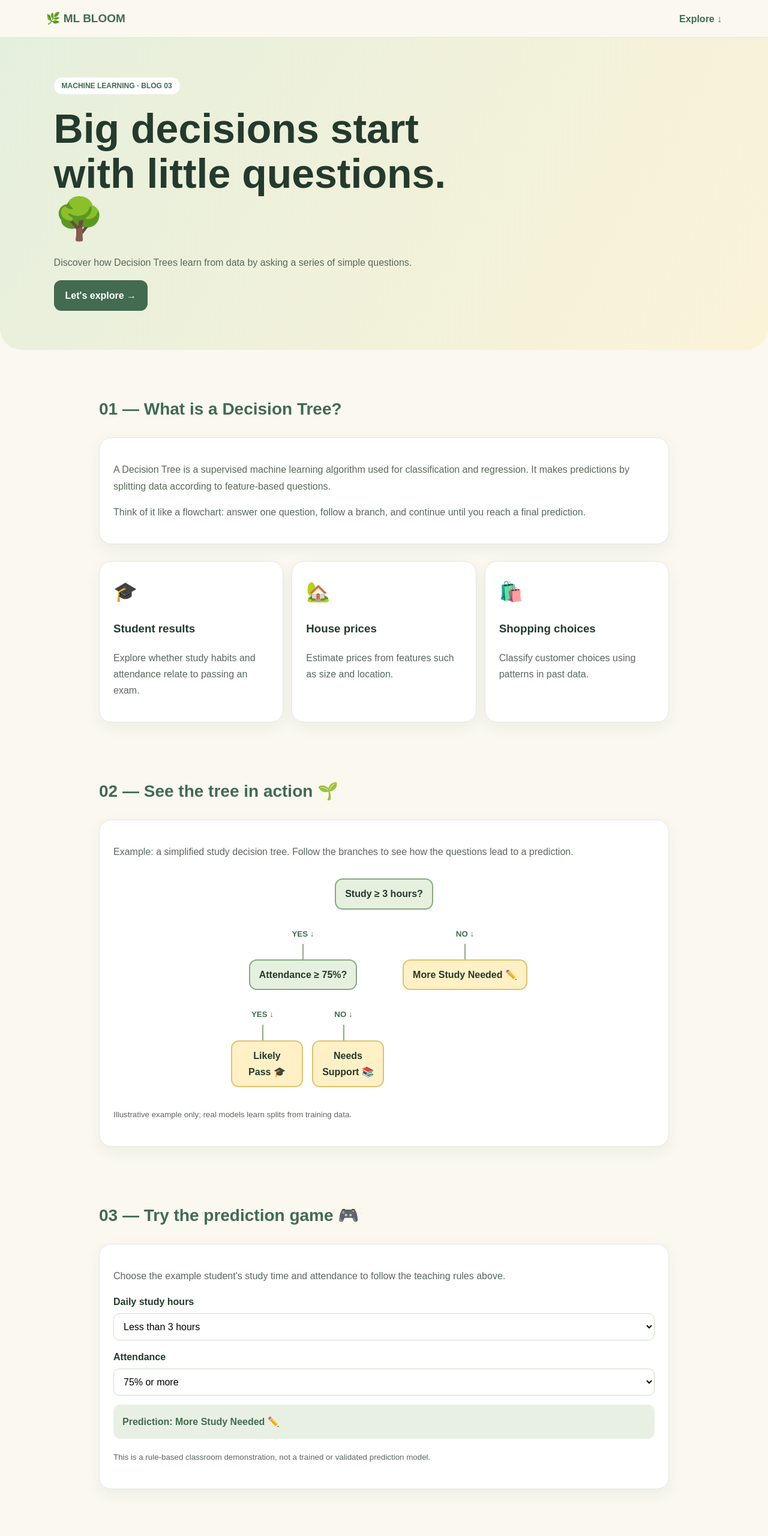
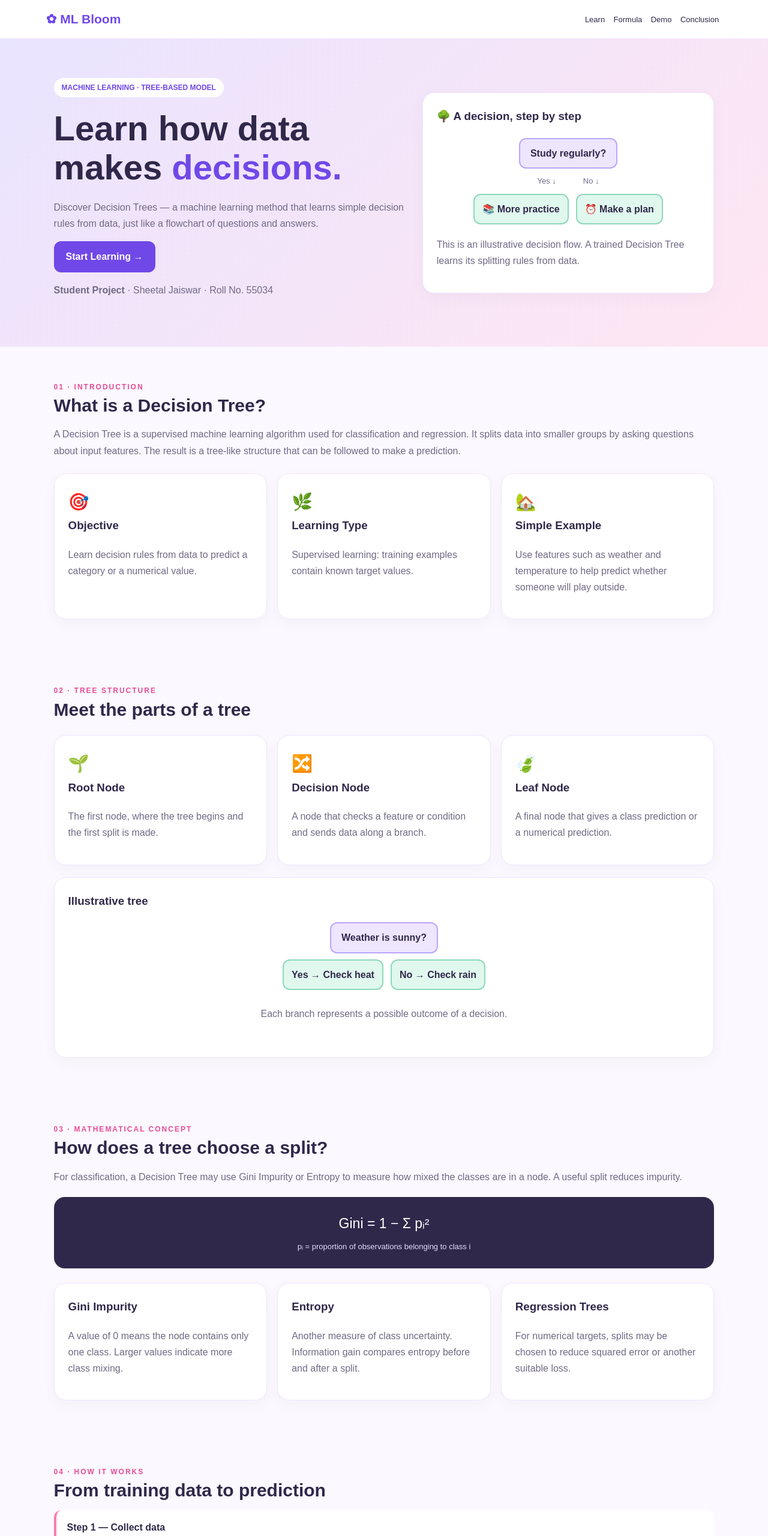
Before and after one commit to sheetal123jaiswar-oss/decision-tree-blog, a plain HTML site: page index.html in a window 1280 px wide. Shown: the top 2560 px of the page at 60% size. Drawn offline with Linux system fonts and the light colour scheme.

Commit message:
Update index.html

```diff
--- a/index.html
+++ b/index.html
@@ -3,176 +3,270 @@
 <html lang="en">
 <head>
 <meta charset="UTF-8">
-<meta name="viewport" content="width=device-width, initial-scale=1">
+<meta name="viewport" content="width=device-width, initial-scale=1.0">
 <title>Decision Tree | ML Bloom</title>
 <style>
-:root{--green:#426b50;--leaf:#8eae83;--cream:#faf8ef;--ink:#243a2c;--yellow:#f5d98b;--soft:#e8f0e3}
+:root{--purple:#7048e8;--pink:#ff79b0;--mint:#a5ead5;--ink:#30284a;--muted:#716a85;--bg:#fbf8ff}
 *{box-sizing:border-box;scroll-behavior:smooth}
-body{margin:0;background:var(--cream);color:var(--ink);font-family:Arial,sans-serif;line-height:1.7}
-nav{position:sticky;top:0;z-index:5;display:flex;justify-content:space-between;align-items:center;padding:15px 6%;background:#faf8eff2;border-bottom:1px solid #dfe8d8}
-nav b{color:var(--green);font-size:19px}nav a{color:var(--green);text-decoration:none;font-weight:bold}
-.hero{padding:65px 7%;background:linear-gradient(120deg,#e5efdd,#fbf3d8);border-radius:0 0 36px 36px}
-.tag{background:#fff;padding:7px 13px;border-radius:20px;font-size:12px;font-weight:bold;color:var(--green)}
-h1{font-size:clamp(40px,7vw,68px);line-height:1.1;margin:22px 0;max-width:700px}
-h2{color:var(--green);font-size:28px}
-p{color:#58685b}
-.btn{display:inline-block;background:var(--green);color:white;text-decoration:none;padding:12px 19px;border-radius:12px;border:0;cursor:pointer;font-weight:bold}
-main{max-width:1000px;margin:auto;padding:25px}
-section{padding:27px 0;scroll-margin-top:75px}
-.card{background:white;border:1px solid #e1e9dc;border-radius:20px;padding:23px;margin:14px 0;box-shadow:0 8px 25px #304c3010}
-.grid{display:grid;grid-template-columns:repeat(auto-fit,minmax(200px,1fr));gap:14px}
-.icon{font-size:32px}
-.diagram{overflow-x:auto;padding:15px 0;text-align:center}
-.node{display:inline-block;background:#e6f0df;border:2px solid #88a97f;border-radius:13px;padding:10px 15px;font-weight:bold;min-width:120px}
-.leaf{background:#fff0c6;border-color:#dfc36b}
-.branches{display:flex;justify-content:center;gap:30px;position:relative;margin-top:25px}
-.branch{flex:1;min-width:100px;max-width:240px}
-.line{height:26px;width:2px;background:#91a68a;margin:auto}
-.branch small{display:block;color:#426b50;font-weight:bold;margin:5px}
-label{display:block;font-weight:bold;margin:14px 0 6px}
-select{width:100%;padding:12px;border:1px solid #cddbc6;border-radius:10px;background:#fff;font-size:16px}
-.result{padding:15px;background:var(--soft);border-radius:12px;font-weight:bold;color:var(--green);margin-top:15px}
-.options button{display:block;width:100%;text-align:left;padding:12px;margin:9px 0;border:1px solid #dce7d5;border-radius:10px;background:#f3f7ee;cursor:pointer;color:var(--ink);font-size:15px}
-.options button:hover{background:#e5efd9}
-footer{text-align:center;padding:30px;background:#e7efdf;margin-top:35px}
-@media(max-width:520px){.branches{gap:8px}.node{padding:8px 5px;min-width:88px;font-size:12px}.branch{min-width:90px}}
+body{margin:0;font-family:Arial,sans-serif;background:var(--bg);color:var(--ink);line-height:1.7}
+nav{position:sticky;top:0;z-index:5;background:#ffffffed;backdrop-filter:blur(12px);padding:14px 6%;display:flex;justify-content:space-between;align-items:center;gap:12px;border-bottom:1px solid #eee5ff}
+.logo{font-size:21px;font-weight:900;color:var(--purple)}
+nav a{font-size:13px;text-decoration:none;color:var(--ink);margin:0 5px}
+.hero{padding:65px 7%;background:linear-gradient(135deg,#e9e4ff,#ffe6f2);display:grid;grid-template-columns:1.2fr 1fr;gap:30px;align-items:center}
+.tag{display:inline-block;background:white;padding:6px 13px;border-radius:25px;font-size:12px;color:var(--purple);font-weight:bold}
+h1{font-size:clamp(35px,5vw,58px);line-height:1.12;margin:20px 0}
+h1 span{color:var(--purple)}
+h2{font-size:30px;line-height:1.25;margin:0 0 14px}
+h3{margin-top:0}
+p{color:var(--muted)}
+.btn{display:inline-block;background:var(--purple);color:white;padding:12px 20px;border-radius:12px;text-decoration:none;border:0;font-weight:bold;cursor:pointer}
+.art,.card{background:white;border:1px solid #eee6ff;border-radius:20px;padding:23px;box-shadow:0 8px 25px #34206009}
+section{padding:52px 7%;scroll-margin-top:75px}
+.label{font-size:12px;text-transform:uppercase;letter-spacing:2px;color:#e94c96;font-weight:bold}
+.grid{display:grid;grid-template-columns:repeat(3,1fr);gap:17px;margin-top:24px}
+.emoji{font-size:28px}
+.formula{background:#30284a;color:#fff;padding:25px;text-align:center;border-radius:18px;font-size:23px;margin:20px 0}
+.formula small{display:block;font-size:13px;color:#e3d9ff;margin-top:8px}
+.step{background:white;border-left:4px solid var(--pink);border-radius:12px;padding:15px 18px;margin:12px 0}
+.demo{padding:25px;background:linear-gradient(135deg,#eee7ff,#fff0f7);border-radius:20px;margin-top:20px}
+select{width:100%;padding:13px;border:1px solid #d8c9ff;border-radius:10px;background:white;color:var(--ink);font-size:15px;margin:8px 0 16px}
+.result{background:white;padding:20px;border-radius:15px;text-align:center;margin-top:15px}
+.result strong{display:block;color:var(--purple);font-size:25px}
+.tree{display:flex;flex-direction:column;align-items:center;gap:10px;margin:20px 0}
+.node{background:#eee6ff;border:2px solid #b9a6ff;border-radius:12px;padding:10px 17px;text-align:center;font-weight:bold}
+.leaves{display:flex;gap:12px;justify-content:center;flex-wrap:wrap}
+.leaf{background:#e0f8ee;border:2px solid #8ed8bc;border-radius:12px;padding:10px 13px;text-align:center;font-weight:bold}
+.quiz-option{display:block;width:100%;padding:12px;text-align:left;border:1px solid #ddd0ff;border-radius:10px;background:white;color:var(--ink);margin:9px 0;cursor:pointer}
+.quiz-option:hover{border-color:var(--purple)}
+#feedback{font-weight:bold}
+footer{background:#30284a;text-align:center;padding:35px 7%;color:white}
+footer p{color:#ded5f6}
+@media(max-width:750px){nav{flex-wrap:wrap}.hero{grid-template-columns:1fr;padding-top:42px}.grid{grid-template-columns:1fr}section{padding:40px 5%}h2{font-size:26px}}
 </style>
 </head>
 <body>
-<nav><b>🌿 ML BLOOM</b><a href="#learn">Explore ↓</a></nav>
+
+<nav>
+  <div class="logo">✿ ML Bloom</div>
+  <div>
+    <a href="#intro">Learn</a>
+    <a href="#formula">Formula</a>
+    <a href="#demo">Demo</a>
+    <a href="#conclusion">Conclusion</a>
+  </div>
+</nav>
+
 <header class="hero">
-<span class="tag">MACHINE LEARNING · BLOG 03</span>
-<h1>Big decisions start with little questions. 🌳</h1>
-<p>Discover how Decision Trees learn from data by asking a series of simple questions.</p>
-<a class="btn" href="#learn">Let's explore →</a>
+  <div>
+    <span class="tag">MACHINE LEARNING · TREE-BASED MODEL</span>
+    <h1>Learn how data makes <span>decisions.</span></h1>
+    <p>Discover Decision Trees — a machine learning method that learns simple decision rules from data, just like a flowchart of questions and answers.</p>
+    <a class="btn" href="#intro">Start Learning →</a>
+    <p><strong>Student Project</strong> · Sheetal Jaiswar · Roll No. 55034</p>
+  </div>
+  <div class="art">
+    <h3>🌳 A decision, step by step</h3>
+    <div class="tree">
+      <div class="node">Study regularly?</div>
+      <div style="display:flex;gap:45px;font-size:13px;color:#716a85"><span>Yes ↓</span><span>No ↓</span></div>
+      <div class="leaves">
+        <div class="leaf">📚 More practice</div>
+        <div class="leaf">⏰ Make a plan</div>
+      </div>
+    </div>
+    <p>This is an illustrative decision flow. A trained Decision Tree learns its splitting rules from data.</p>
+  </div>
 </header>
-<main id="learn">
-<section>
-<h2>01 — What is a Decision Tree?</h2>
-<div class="card">
-<p>A Decision Tree is a supervised machine learning algorithm used for classification and regression. It makes predictions by splitting data according to feature-based questions.</p>
-<p>Think of it like a flowchart: answer one question, follow a branch, and continue until you reach a final prediction.</p>
+
+<section id="intro">
+  <span class="label">01 · Introduction</span>
+  <h2>What is a Decision Tree?</h2>
+  <p>A Decision Tree is a supervised machine learning algorithm used for classification and regression. It splits data into smaller groups by asking questions about input features. The result is a tree-like structure that can be followed to make a prediction.</p>
+  <div class="grid">
+    <article class="card"><div class="emoji">🎯</div><h3>Objective</h3><p>Learn decision rules from data to predict a category or a numerical value.</p></article>
+    <article class="card"><div class="emoji">🌿</div><h3>Learning Type</h3><p>Supervised learning: training examples contain known target values.</p></article>
+    <article class="card"><div class="emoji">🏡</div><h3>Simple Example</h3><p>Use features such as weather and temperature to help predict whether someone will play outside.</p></article>
+  </div>
+</section>
+
+<section id="structure">
+  <span class="label">02 · Tree Structure</span>
+  <h2>Meet the parts of a tree</h2>
+  <div class="grid">
+    <article class="card"><div class="emoji">🌱</div><h3>Root Node</h3><p>The first node, where the tree begins and the first split is made.</p></article>
+    <article class="card"><div class="emoji">🔀</div><h3>Decision Node</h3><p>A node that checks a feature or condition and sends data along a branch.</p></article>
+    <article class="card"><div class="emoji">🍃</div><h3>Leaf Node</h3><p>A final node that gives a class prediction or a numerical prediction.</p></article>
+  </div>
+  <div class="card" style="margin-top:20px">
+    <h3>Illustrative tree</h3>
+    <div class="tree">
+      <div class="node">Weather is sunny?</div>
+      <div class="leaves">
+        <div class="leaf">Yes → Check heat</div>
+        <div class="leaf">No → Check rain</div>
+      </div>
+      <p style="text-align:center">Each branch represents a possible outcome of a decision.</p>
+    </div>
+  </div>
+</section>
+
+<section id="formula">
+  <span class="label">03 · Mathematical Concept</span>
+  <h2>How does a tree choose a split?</h2>
+  <p>For classification, a Decision Tree may use Gini Impurity or Entropy to measure how mixed the classes are in a node. A useful split reduces impurity.</p>
+  <div class="formula">
+    Gini = 1 − Σ pᵢ²
+    <small>pᵢ = proportion of observations belonging to class i</small>
   </div>
   <div class="grid">
-<div class="card"><div class="icon">🎓</div><h3>Student results</h3><p>Explore whether study habits and attendance relate to passing an exam.</p></div>
-<div class="card"><div class="icon">🏡</div><h3>House prices</h3><p>Estimate prices from features such as size and location.</p></div>
-<div class="card"><div class="icon">🛍️</div><h3>Shopping choices</h3><p>Classify customer choices using patterns in past data.</p></div>
+    <article class="card"><h3>Gini Impurity</h3><p>A value of 0 means the node contains only one class. Larger values indicate more class mixing.</p></article>
+    <article class="card"><h3>Entropy</h3><p>Another measure of class uncertainty. Information gain compares entropy before and after a split.</p></article>
+    <article class="card"><h3>Regression Trees</h3><p>For numerical targets, splits may be chosen to reduce squared error or another suitable loss.</p></article>
   </div>
 </section>
-<section>
-<h2>02 — See the tree in action 🌱</h2>
-<div class="card">
-<p>Example: a simplified study decision tree. Follow the branches to see how the questions lead to a prediction.</p>
-<div class="diagram">
-<div class="node">Study ≥ 3 hours?</div>
-<div class="branches">
-<div class="branch"><small>YES ↓</small><div class="line"></div><div class="node">Attendance ≥ 75%?</div>
-<div class="branches">
-<div class="branch"><small>YES ↓</small><div class="line"></div><div class="node leaf">Likely Pass 🎓</div></div>
-<div class="branch"><small>NO ↓</small><div class="line"></div><div class="node leaf">Needs Support 📚</div></div>
+
+<section id="working">
+  <span class="label">04 · How It Works</span>
+  <h2>From training data to prediction</h2>
+  <div class="step"><strong>Step 1 — Collect data</strong><p>Gather examples with input features and known outcomes.</p></div>
+  <div class="step"><strong>Step 2 — Select a feature and split</strong><p>The algorithm evaluates candidate splits using a criterion such as Gini Impurity.</p></div>
+  <div class="step"><strong>Step 3 — Grow the tree</strong><p>It repeats splitting on the resulting groups while the stopping rules allow it.</p></div>
+  <div class="step"><strong>Step 4 — Make a prediction</strong><p>A new observation follows the conditions from the root to a leaf.</p></div>
+  <div class="step"><strong>Step 5 — Evaluate and control complexity</strong><p>Test on unseen data. Limit depth or prune the tree when needed to reduce overfitting.</p></div>
+</section>
+
+<section id="demo">
+  <span class="label">05 · Interactive Demo</span>
+  <h2>Should you carry an umbrella?</h2>
+  <p>This small, rule-based demonstration illustrates how tree branches lead to an answer. It is not a trained weather prediction model.</p>
+  <div class="demo">
+    <label for="weather"><strong>Choose the weather:</strong></label>
+    <select id="weather">
+      <option value="rain">Rainy</option>
+      <option value="cloudy">Cloudy</option>
+      <option value="sunny">Sunny</option>
+    </select>
+    <label for="forecast"><strong>Choose the forecast:</strong></label>
+    <select id="forecast">
+      <option value="high">High chance of rain</option>
+      <option value="low">Low chance of rain</option>
+    </select>
+    <div class="result">
+      <p>Illustrative decision</p>
+      <strong id="decision">☂️ Carry an umbrella</strong>
+      <p id="reason">Rainy weather → carry an umbrella.</p>
     </div>
   </div>
-<div class="branch"><small>NO ↓</small><div class="line"></div><div class="node leaf">More Study Needed ✏️</div></div>
-</div>
-</div>
-<p><small>Illustrative example only; real models learn splits from training data.</small></p>
+</section>
+
+<section id="applications">
+  <span class="label">06 · Real-world Applications</span>
+  <h2>Where are Decision Trees used?</h2>
+  <div class="grid">
+    <article class="card"><div class="emoji">🏦</div><h3>Finance</h3><p>Help classify applications or assess patterns in financial datasets.</p></article>
+    <article class="card"><div class="emoji">🛍️</div><h3>Retail</h3><p>Explore customer segments and predict purchasing-related outcomes.</p></article>
+    <article class="card"><div class="emoji">🏥</div><h3>Healthcare Research</h3><p>Analyse labelled data to support research and decision-making, with expert oversight.</p></article>
   </div>
 </section>
-<section>
-<h2>03 — Try the prediction game 🎮</h2>
-<div class="card">
-<p>Choose the example student's study time and attendance to follow the teaching rules above.</p>
-<label for="study">Daily study hours</label>
-<select id="study" onchange="predict()">
-<option value="1">Less than 3 hours</option>
-<option value="4">3 hours or more</option>
-</select>
-<label for="attendance">Attendance</label>
-<select id="attendance" onchange="predict()">
-<option value="90">75% or more</option>
-<option value="60">Below 75%</option>
-</select>
-<div class="result" id="result" aria-live="polite">Prediction: Likely Pass 🎓</div>
-<p><small>This is a rule-based classroom demonstration, not a trained or validated prediction model.</small></p>
+
+<section id="evaluation">
+  <span class="label">07 · Evaluation</span>
+  <h2>Advantages and limitations</h2>
+  <div class="grid">
+    <article class="card">
+      <h3>💚 Advantages</h3>
+      <ul><li>Easy to visualise and explain.</li><li>Can model non-linear relationships.</li><li>Can handle numerical and categorical features with appropriate preprocessing.</li></ul>
+    </article>
+    <article class="card">
+      <h3>💜 Limitations</h3>
+      <ul><li>Deep trees can overfit training data.</li><li>Small changes in data can produce a different tree.</li><li>A single tree may be less accurate than some ensemble models.</li></ul>
+    </article>
+    <article class="card">
+      <h3>🔎 Remember</h3>
+      <p>Use validation or test data and control tree complexity to help assess whether the model generalises to new examples.</p>
+    </article>
   </div>
 </section>
-<section>
-<h2>04 — How does it learn?</h2>
-<div class="grid">
-<div class="card"><h3>① Collect data</h3><p>Gather examples with input features and known outcomes.</p></div>
-<div class="card"><h3>② Find a split</h3><p>Choose a feature and threshold that help separate the target outcomes.</p></div>
-<div class="card"><h3>③ Grow branches</h3><p>Repeat splitting on the resulting groups, subject to stopping rules.</p></div>
-<div class="card"><h3>④ Make a prediction</h3><p>Use the reached leaf to predict a class or numeric value.</p></div>
+
+<section id="quiz">
+  <span class="label">08 · Quick Quiz</span>
+  <h2>Check your understanding</h2>
+  <div class="card">
+    <p><strong>Which part of a Decision Tree gives the final prediction?</strong></p>
+    <button class="quiz-option" onclick="answer(this,false)">A. Root node</button>
+    <button class="quiz-option" onclick="answer(this,true)">B. Leaf node</button>
+    <button class="quiz-option" onclick="answer(this,false)">C. Dataset title</button>
+    <p id="feedback" aria-live="polite"></p>
   </div>
 </section>
-<section>
-<h2>05 — Advantages & limitations</h2>
-<div class="grid">
-<div class="card"><h3>🌟 Advantages</h3><p>• Easy to visualize and explain<br>• Can model nonlinear patterns<br>• Works with classification and regression<br>• Usually needs little feature scaling</p></div>
-<div class="card"><h3>🔍 Limitations</h3><p>• Can overfit training data<br>• Small data changes may alter the tree<br>• A deep tree can become complex<br>• Pruning or depth limits may help</p></div>
+
+<section id="conclusion">
+  <span class="label">09 · Conclusion</span>
+  <h2>What have we learned?</h2>
+  <div class="card">
+    <p>A Decision Tree is a supervised machine learning algorithm that predicts outcomes by applying a sequence of learned conditions. Its root, decision nodes, branches and leaves make the prediction process relatively easy to follow.</p>
+    <p>In this blog, we explored how trees work, how Gini Impurity can help select classification splits, and how Decision Trees are used in different fields. We also learned that a tree that is too complex can overfit the training data.</p>
+    <p><strong>Key takeaway:</strong> Decision Trees turn patterns in data into a series of understandable rules. Good evaluation and complexity control help improve their usefulness on unseen data.</p>
   </div>
 </section>
-<section>
-<h2>06 — Quick quiz 🧠</h2>
+
+<section id="references">
+  <span class="label">10 · References</span>
+  <h2>Further reading</h2>
   <div class="card">
-<p><b>Q1. A Decision Tree looks most like which structure?</b></p>
-<div class="options">
-<button onclick="quiz(0,0)">A. A flowchart with branches</button>
-<button onclick="quiz(0,1)">B. A straight line only</button>
-<button onclick="quiz(0,2)">C. A music playlist</button>
-</div><p id="q0"></p>
-<hr>
-<p><b>Q2. What is a leaf node?</b></p>
-<div class="options">
-<button onclick="quiz(1,0)">A. The first question</button>
-<button onclick="quiz(1,1)">B. A final prediction node</button>
-<button onclick="quiz(1,2)">C. A row in a spreadsheet only</button>
-</div><p id="q1"></p>
-<hr>
-<p><b>Q3. Decision Trees can be used for:</b></p>
-<div class="options">
-<button onclick="quiz(2,0)">A. Classification only</button>
-<button onclick="quiz(2,1)">B. Regression only</button>
-<button onclick="quiz(2,2)">C. Both classification and regression</button>
-</div><p id="q2"></p>
+    <ul>
+      <li><a href="https://scikit-learn.org/stable/modules/tree.html" target="_blank" rel="noopener">Scikit-learn — Decision Trees</a></li>
+      <li><a href="https://developers.google.com/machine-learning/decision-forests" target="_blank" rel="noopener">Google — Decision Forests</a></li>
+      <li><a href="https://www.ibm.com/think/topics/decision-trees" target="_blank" rel="noopener">IBM — Decision Trees</a></li>
+    </ul>
+    <p>Prepared for educational purposes.</p>
   </div>
 </section>
-<section>
-<h2>07 — Conclusion</h2>
-<div class="card">
-<p>Decision Trees are intuitive machine learning models that split data into smaller groups using feature-based rules. Their flowchart-like structure makes predictions easier to understand.</p>
-<p><b>Remember:</b> the quality of a tree depends on the data, the chosen splits, and how well the model generalizes to unseen examples.</p>
-</div>
-</section>
-<section>
-<h2>Learn more 📚</h2>
-<div class="card">
-<p><a href="https://scikit-learn.org/stable/modules/tree.html" target="_blank">Scikit-learn — Decision Trees</a></p>
-<p><a href="https://developers.google.com/machine-learning/decision-forests" target="_blank">Google — Decision Forests guide</a></p>
-</div>
-</section>
-</main>
-<footer>🌿 Made with care for Machine Learning · ML Bloom Blog 03</footer>
+
+<footer>
+  <h2>✿ ML Bloom</h2>
+  <p>Machine Learning made simple, one concept at a time.</p>
+  <p>Student: Sheetal Jaiswar · Roll No. 55034</p>
+  <p>© 2026 · Educational College Project</p>
+</footer>
+
 <script>
-function predict(){
-const study=Number(document.getElementById('study').value);
-const attendance=Number(document.getElementById('attendance').value);
-let msg;
-if(study<3){msg='Prediction: More Study Needed ✏️';}
-else if(attendance>=75){msg='Prediction: Likely Pass 🎓';}
-else{msg='Prediction: Needs Support 📚';}
-document.getElementById('result').textContent=msg;
-}
-const correct=[0,1,2];
-function quiz(q,a){
-const el=document.getElementById('q'+q);
-if(a===correct[q]){
-el.textContent='Correct! Great job! 🎉';el.style.color='#287444';
-}else{
-el.textContent='Not quite — try again! 🌱';el.style.color='#a34b43';
+const weather = document.getElementById("weather");
+const forecast = document.getElementById("forecast");
+const decision = document.getElementById("decision");
+const reason = document.getElementById("reason");
+
+function updateDecision() {
+  const w = weather.value;
+  const f = forecast.value;
+
+  if (w === "rain") {
+    decision.textContent = "☂️ Carry an umbrella";
+    reason.textContent = "Rainy weather → carry an umbrella.";
+  } else if (f === "high") {
+    decision.textContent = "☂️ Carry an umbrella";
+    reason.textContent = "Forecast indicates a high chance of rain → carry an umbrella.";
+  } else if (w === "cloudy") {
+    decision.textContent = "🌂 Consider an umbrella";
+    reason.textContent = "Cloudy weather and a low rain chance → consider local conditions.";
+  } else {
+    decision.textContent = "☀️ An umbrella may not be needed";
+    reason.textContent = "Sunny weather and a low rain chance → no umbrella in this illustrative rule.";
   }
 }
-predict();
+
+weather.addEventListener("change", updateDecision);
+forecast.addEventListener("change", updateDecision);
+
+function answer(button, correct) {
+  const feedback = document.getElementById("feedback");
+  feedback.textContent = correct
+    ? "Correct! 🎉 A leaf node gives the final prediction."
+    : "Not quite! Try again — think about the final point of a branch.";
+  feedback.style.color = correct ? "#238636" : "#c03968";
+}
+
+updateDecision();
 </script>
 </body>
 </html>
```
Lines whose indentation alone changed are shown as unchanged.
